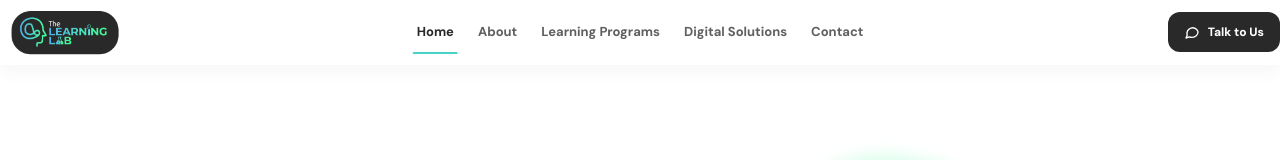
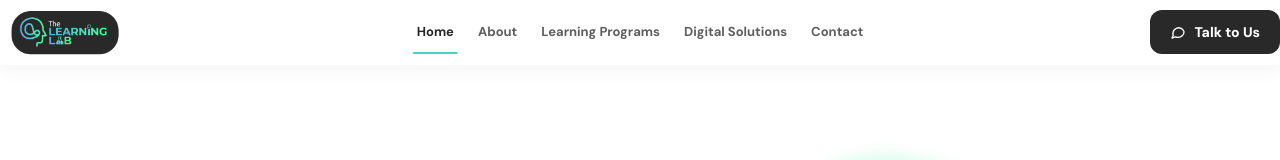
Before and after one commit to gabzy0423/The-Learning-Lab, a Next.js app: page / in a window 1280 px wide. Shown: the top 160 px of the page. Built offline with nearby package versions, Linux system fonts and the light colour scheme.

Commit message:
Match header CTA sizing

```diff
--- a/components/layout/Header.tsx
+++ b/components/layout/Header.tsx
@@ -230,7 +230,7 @@ export function Header() {
 
         </nav>
 
-        <Link href="/contact?interest=program-information" className="hidden min-h-10 items-center justify-center gap-2 whitespace-nowrap rounded-xl bg-brand-charcoal px-4 text-xs font-extrabold text-white transition-transform hover:-translate-y-0.5 focus-visible:outline-2 focus-visible:outline-offset-2 focus-visible:outline-brand-cyan-blue lg:inline-flex" onClick={closeDesktopMenus}>
+        <Link href="/contact?interest=program-information" className="hidden min-h-11 items-center justify-center gap-2 whitespace-nowrap rounded-xl bg-brand-charcoal px-5 text-sm font-extrabold text-white transition-transform hover:-translate-y-0.5 focus-visible:outline-2 focus-visible:outline-offset-2 focus-visible:outline-brand-cyan-blue lg:inline-flex" onClick={closeDesktopMenus}>
           <svg aria-hidden="true" viewBox="0 0 24 24" className="size-4" fill="none" stroke="currentColor" strokeWidth="2" strokeLinecap="round" strokeLinejoin="round">
             <path d="M21 11.5a8.38 8.38 0 0 1-9 8.5 9.8 9.8 0 0 1-4-.8L3 21l1.8-4.2A8.5 8.5 0 1 1 21 11.5Z" />
           </svg>
```
